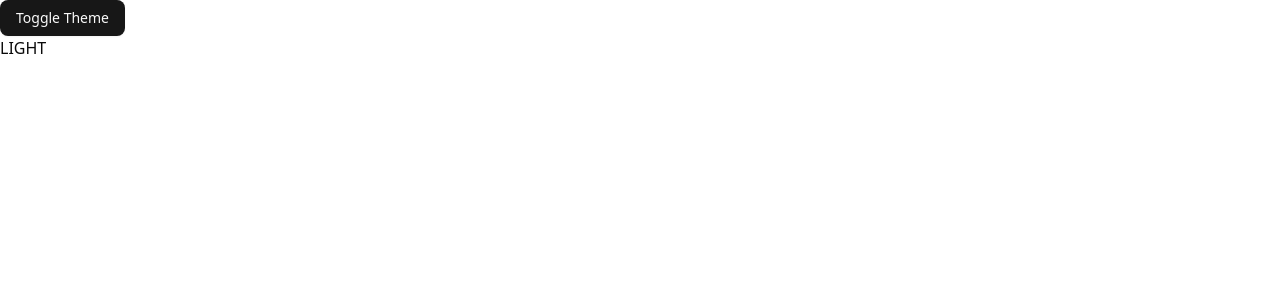
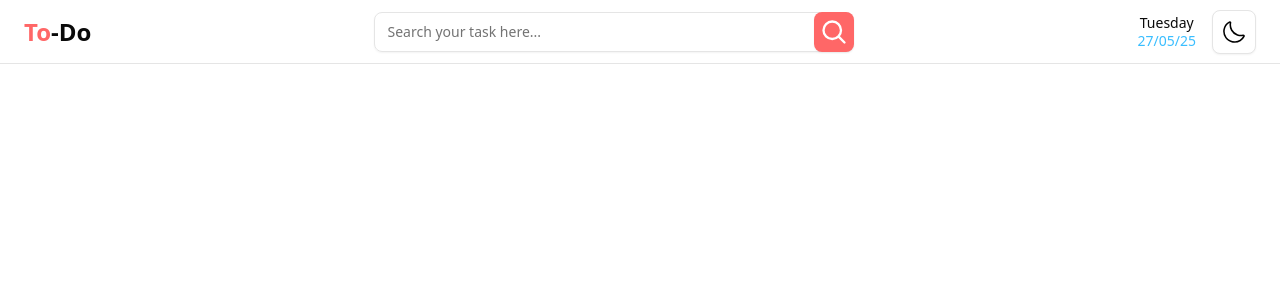
Before and after one commit to dhruv-d-simform/todo, a React (Vite) app: page / in a window 1280 px wide. Shown: the top 300 px of the page. Built offline with nearby package versions, Linux system fonts and the light colour scheme.

Commit message:
feature: Implement the Header component

```diff
--- a/src/App.tsx
+++ b/src/App.tsx
@@ -1,13 +1,9 @@
-import { Button } from '@/components/ui/button';
-import { useThemeContext } from '@/theme/ThemeContext';
+import { Header } from '@/components/Header';
 
 function App() {
-    const { isDarkMode, toggleTheme } = useThemeContext();
     return (
         <div>
-            <Button onClick={toggleTheme}>Toggle Theme</Button>
-
-            <p>{isDarkMode ? 'DARK' : 'LIGHT'}</p>
+            <Header />
         </div>
     );
 }
--- /dev/null
+++ b/src/components/Header.tsx
@@ -0,0 +1,59 @@
+import { Button } from './ui/button';
+import { Input } from './ui/input';
+
+import { useThemeContext } from '@/theme/ThemeContext';
+
+import lightModeIcon from '/icons/light_mode.svg';
+import darkModeIcon from '/icons/dark_mode.svg';
+import searchIcon from '/icons/search.svg';
+
+export function Header() {
+    const { isDarkMode, toggleTheme } = useThemeContext();
+
+    return (
+        <header className="w-full mx-auto h-16 border-b flex justify-between items-center gap-6 px-6">
+            <a href="#" className="text-2xl font-bold text-nowrap">
+                <span className="text-main">To</span>-Do
+            </a>
+
+            <div className="w-full max-w-[30rem] relative">
+                <Input
+                    type="text"
+                    placeholder="Search your task here..."
+                    className="w-full h-10 pr-12"
+                />
+
+                <Button className="absolute top-0 right-0 aspect-square h-full p-1.5 cursor-pointer bg-main hover:bg-main hover:opacity-90 active:opacity-80">
+                    <img src={searchIcon} className="w-full h-full" />
+                </Button>
+            </div>
+
+            <div className="flex justify-center items-center gap-4">
+                <p className="flex flex-col justify-center items-center gap-1">
+                    <span className="text-[14px]/[14px]">
+                        {new Date().toLocaleString('en-in', {
+                            weekday: 'long',
+                        })}
+                    </span>
+                    <span className="text-[#3ABEFF] text-[14px]/[14px]">
+                        {new Date().toLocaleString('en-in', {
+                            dateStyle: 'short',
+                        })}
+                    </span>
+                </p>
+
+                <Button
+                    variant="outline"
+                    onClick={toggleTheme}
+                    className="cursor-pointer p-2.5 w-11 h-11"
+                >
+                    <img
+                        src={isDarkMode ? lightModeIcon : darkModeIcon}
+                        alt=""
+                        className="w-full h-full"
+                    />
+                </Button>
+            </div>
+        </header>
+    );
+}
```
